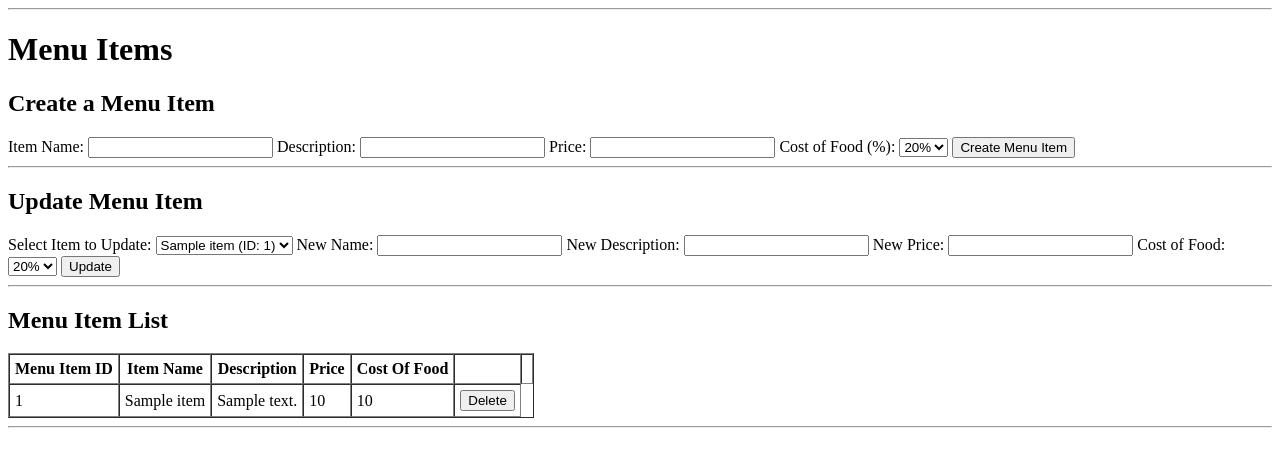
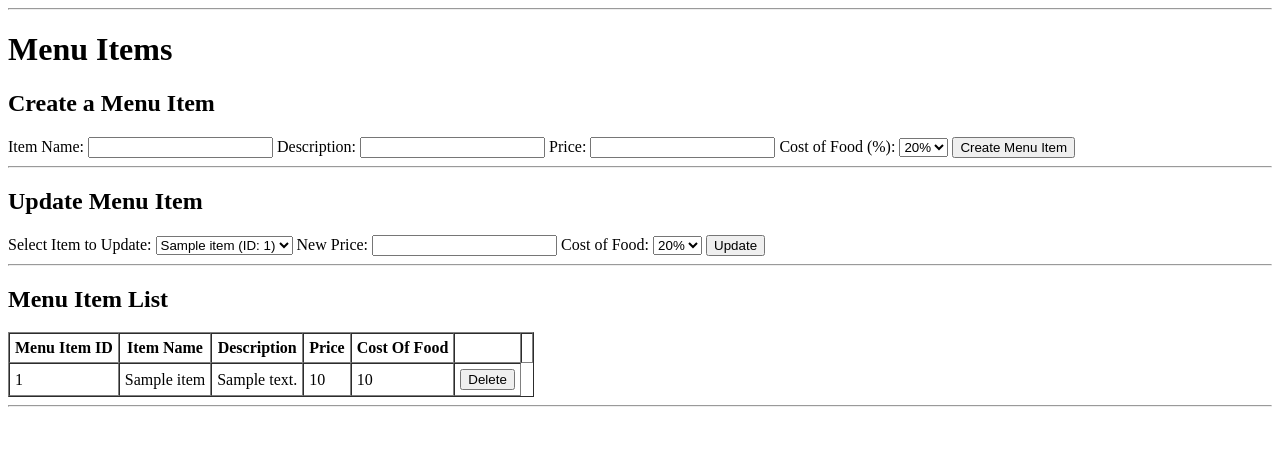
Before and after one commit to avu33/CS340, a Flask app: template SQLurp_the_Pho/templates/menu_items.j2 in a window 1280 px wide. Shown: the part 47-514 px from the top of the page. Run offline with Flask 3, Linux system fonts and the light colour scheme; the template is opened without the code that fills it: most values are stand-ins (such as "Sample title", 1, 10 or a date in 2020); some libraries are stand-ins or nearby versions.

Commit message:
create menuitem, reset button, update menuitem

```diff
--- a/SQLurp_the_Pho/app.py
+++ b/SQLurp_the_Pho/app.py
@@ -214,7 +214,7 @@ def reset_db():
         dbConnection.commit()
         print("Database reset successfully.")
 
-        return redirect("/")
+        return redirect(request.referrer or "/")
 
     except Exception as e:
         print(f"Error resetting database: {e}")
--- a/SQLurp_the_Pho/templates/menu_items.j2
+++ b/SQLurp_the_Pho/templates/menu_items.j2
@@ -9,13 +9,13 @@
   <input type="text" name="itemName" required>
 
   <label>Description:</label>
-  <input type="text" name="description">
+  <input type="text" name="itemdescription">
 
   <label>Price:</label>
-  <input type="number" name="price" step="0.01" min="0" required>
+  <input type="number" name="itemprice" step="0.01" min="0" required>
 
   <label>Cost of Food (%):</label>
-  <select name="costOfFood" required>
+  <select name="itemcostOfFood" required>
   <option value="20%">20%</option>
   <option value="50%">50%</option>
   </select>
@@ -36,11 +36,13 @@
         {% endfor %}
     </select>
 
+    <!--
     <label for="itemName">New Name:</label>
     <input type="text" name="itemName" required>
 
     <label for="itemDescription">New Description:</label>
     <input type="text" name="itemDescription">
+    -->
 
     <label for="itemPrice">New Price:</label>
     <input type="number" name="itemPrice" step="0.01" required>
```
